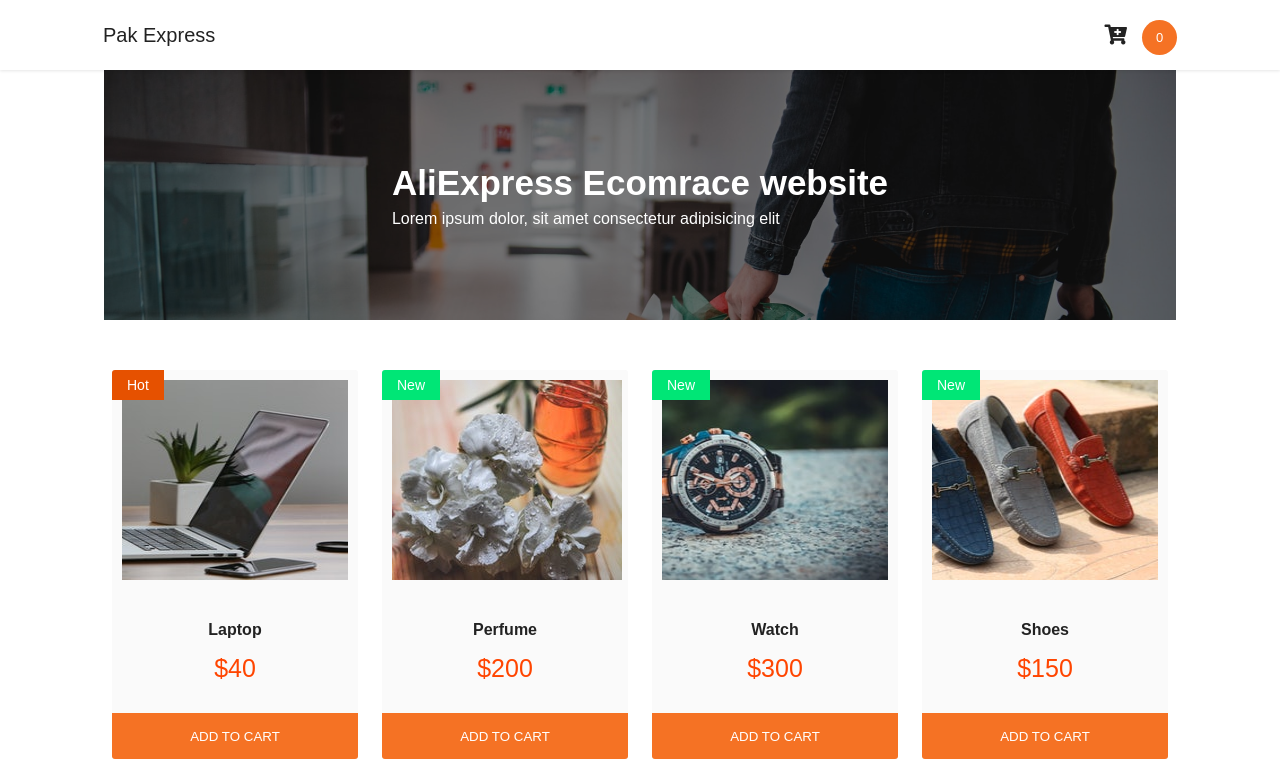
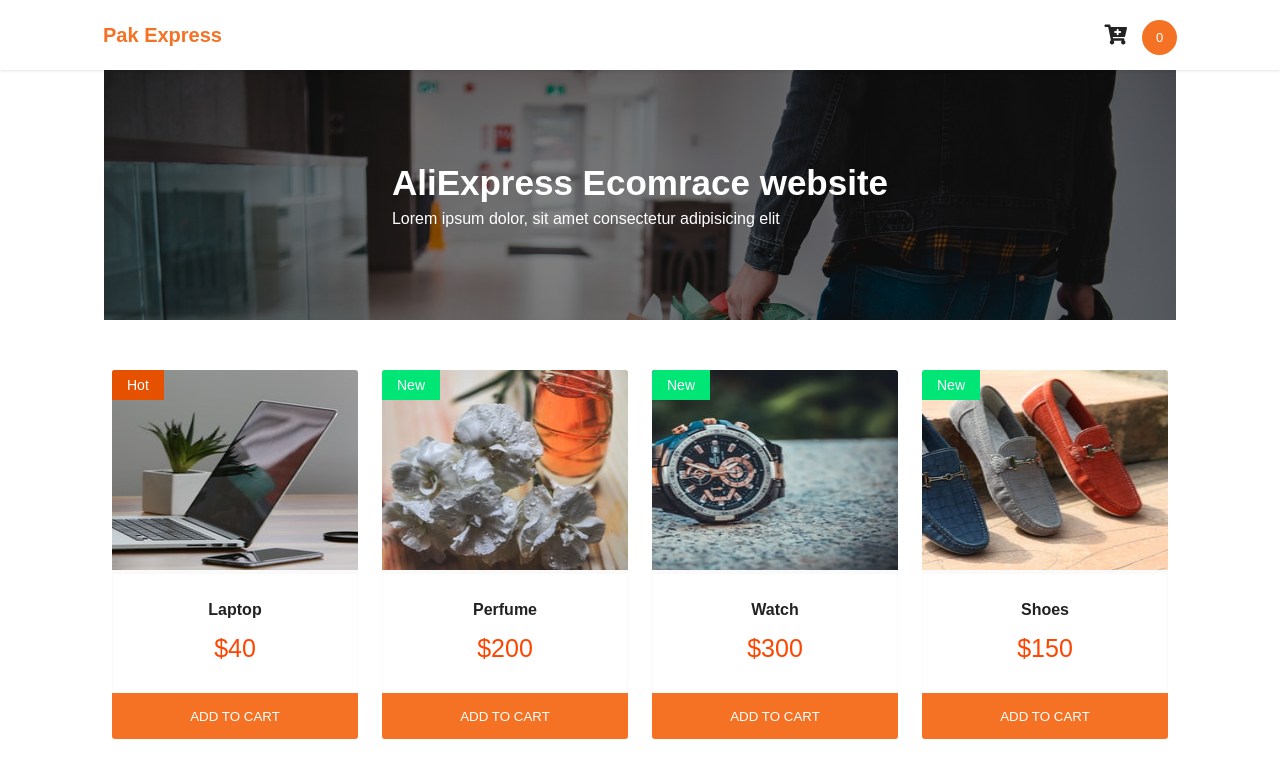
Before and after one commit to shakilkhan12/React-Ecommrace, a React (Create React App) app: page / in a window 1280 px wide. Shown: the top 777 px of the page. Built offline with nearby package versions, Linux system fonts and the light colour scheme.

Commit message:
new commit

```diff
--- a/src/App.css
+++ b/src/App.css
@@ -32,7 +32,8 @@ nav .left {
 
 nav .left li a {
   font-size: 20px;
-  font-weight: 500;
+  font-weight: bold;
+  color: #f57224;
 }
 
 nav .right {
@@ -122,7 +123,7 @@ nav ul li .shoppingCartTotal {
   min-height: 200px;
   text-align: center;
   overflow: hidden;
-  padding: 10px;
+  /* padding: 10px; */
 }
 .productImage img {
   min-width: 100%;
@@ -131,7 +132,9 @@ nav ul li .shoppingCartTotal {
 .productDetails {
   padding: 15px 10px;
   text-align: center;
-  background: #fafafa;
+  background: #ffff;
+  border-left: 1px solid #fafafa;
+  border-right: 1px solid #fafafa;
   color: #fff;
   color: #222;
 }
@@ -191,6 +194,27 @@ nav ul li .shoppingCartTotal {
   display: inline-block;
   width: 80px;
   height: 80px;
+  position: relative;
+}
+.imageCount {
+  position: absolute;
+  display: block;
+  top: 0;
+  left: 50%;
+  transform: translate(-50%, -50%);
+  width: 35px;
+  height: 35px;
+  background:#f57224;
+  line-height: 35px;
+  text-align: center;
+  border-radius: 4px;
+  color: #fff;
+  visibility: hidden;
+  transition: all .5s;
+}
+.cartProImage:hover .imageCount {
+  visibility: visible;
+  top: 50%;
 }
 .cartProImage img {
   width: 100%;
--- a/src/Global/cartReducer.js
+++ b/src/Global/cartReducer.js
@@ -50,7 +50,7 @@ export const CartReducer = (state, action) => {
        console.log("afer dec",shoppingCart);
        return {shoppingCart: [...shoppingCart], totalPrice: updatedPrice, message: '', qty: updatedQty};
        } else {
-           return {shoppingCart: [...shoppingCart], totalPrice: totalPrice, message: ''}
+           return {shoppingCart: [...shoppingCart], totalPrice: totalPrice, message: '', qty: qty}
        }
        break;
 
--- a/src/components/Cart.jsx
+++ b/src/components/Cart.jsx
@@ -38,7 +38,9 @@ const Cart = (props) => {
        <div className="cartDetails">
            {shoppingCart.length ? shoppingCart.map(product => (
        <div className="cart" key={product.id}>
-        <span className="cartProImage"><img src={product.image} alt=""/></span>
+        <span className="cartProImage"><img src={product.image} alt=""/>
+           <span className="imageCount">{product.qty}</span>
+        </span>
         <span className="cartProductName">{product.name}</span>
         <span className="cartProductPrice">${product.price}.00</span>
         <span className="inc" onClick={() => dispatch({type: 'INC', id:product.id})}>+</span>
```
